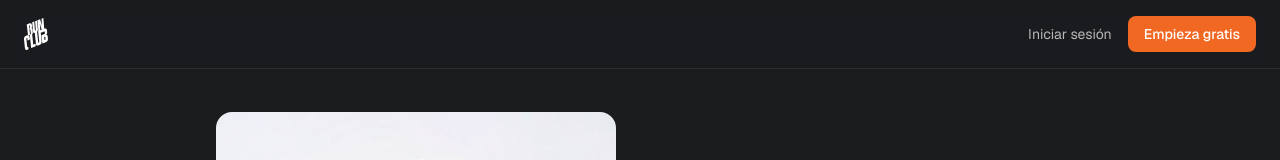
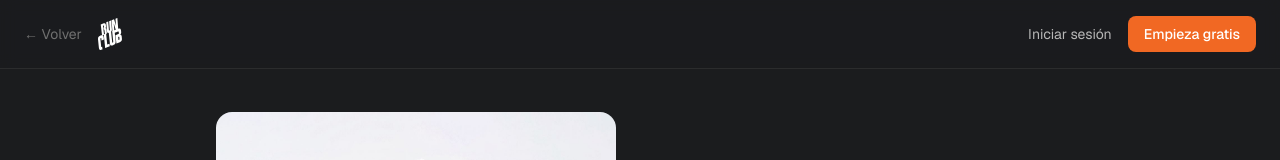
Before and after one commit to jjrivera11/runclub-pty, a Next.js app: page /nosotros in a window 1280 px wide. Shown: the top 160 px of the page. Built offline with nearby package versions, Linux system fonts and the light colour scheme.

Commit message:
fix: agregar botón volver en página Nosotros

```diff
--- a/src/app/nosotros/page.tsx
+++ b/src/app/nosotros/page.tsx
@@ -59,9 +59,14 @@ export default function NosotrosPage() {
 
       {/* Nav */}
       <nav className="fixed top-0 left-0 right-0 z-50 flex items-center justify-between px-6 py-4 bg-[#1B1C1E]/80 backdrop-blur-sm border-b border-[#707070]/20">
-        <button onClick={() => router.push("/landing")} className="flex items-center gap-2">
-          <img src="/logo.svg" alt="RunClub Panamá" className="h-8" />
-        </button>
+        <div className="flex items-center gap-4">
+          <button onClick={() => router.back()} className="text-sm text-[#707070] hover:text-white transition-colors">
+            ← Volver
+          </button>
+          <button onClick={() => router.push("/landing")} className="flex items-center gap-2">
+            <img src="/logo.svg" alt="RunClub Panamá" className="h-8" />
+          </button>
+        </div>
         <div className="flex items-center gap-4">
           <button onClick={() => router.push("/login")} className="text-sm text-[#B8B8B8] hover:text-white transition-colors">
             Iniciar sesión
```
